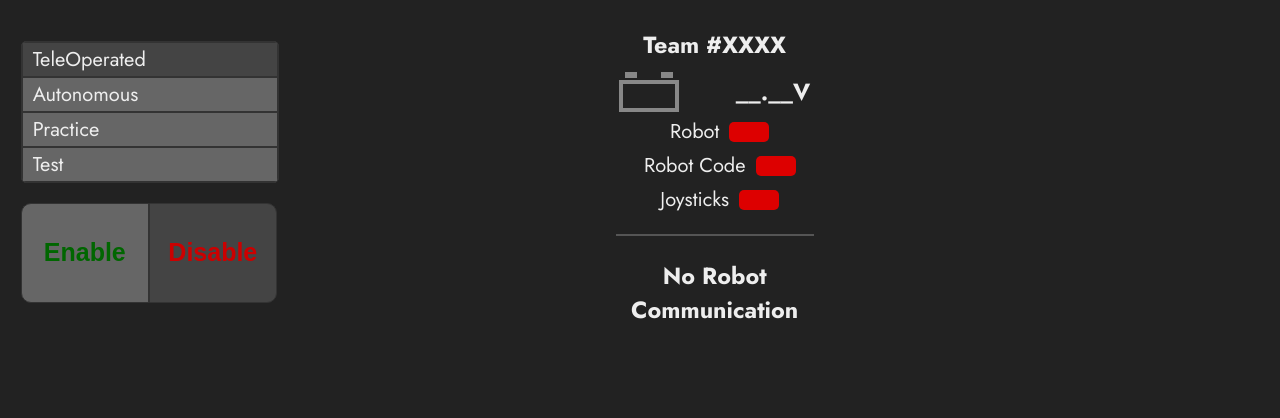
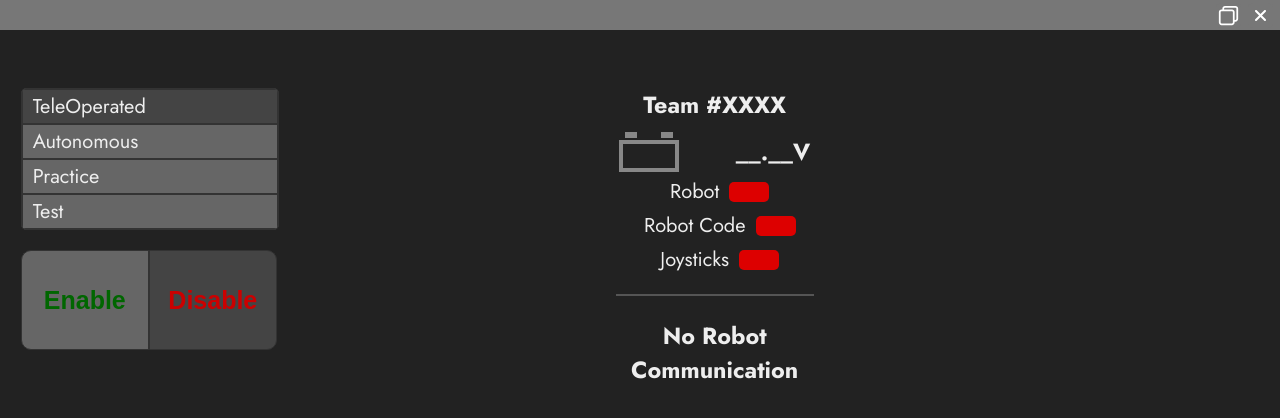
Before and after one commit to commonkestrel/windup, a plain HTML site: page frontend/index.html in a window 1280 px wide. Drawn offline with Linux system fonts and the light colour scheme.

Commit message:
add custom titlebar

```diff
--- a/frontend/index.css
+++ b/frontend/index.css
@@ -13,15 +13,49 @@ html, body {
     overflow: hidden;
     font-size: 20px;
     font-family: 'Jost';
+    padding-top: 1.5rem;
+}
+
+.titlebar {
+    position: fixed;
+    top: 0;
+    left: 0;
+    width: 100%;
+    height: 1.5rem;
+    user-select: none;
+    background-color: #777;
+    display: flex;
+    justify-content: end;
+    align-items: center;
+    padding-right: 1rem;
+}
+
+.titlebar-button {
+    height: 70%;
+    margin-right: 0.35rem;
+    cursor: pointer;
+    background-color: #777;
+    border-radius: 0.25rem;
+    padding: 0.1rem;
+    transition: background-color linear 0.5s;
+}
+
+.titlebar-button:hover {
+    background-color: #555;
+}
+
+.titlebar-button > img {
+    height: 100%;
 }
 
 .panel {
     height: 100vh;
     margin: 0;
+    padding: 0;
 }
 
 #left-panel {
-    padding: 1vw;
+    padding: 0 1vw;
     width: 45vw;
 }
 
--- a/frontend/index.html
+++ b/frontend/index.html
@@ -7,6 +7,21 @@
     <title>WindUp Driver Station</title>
 </head>
 <body>
+    <div data-tauri-drag-region id="titlebar" class="titlebar">
+        <div class="titlebar-button" id="titlebar-minimize">
+            <img
+                src="static/minimize.svg"
+                alt="minimize"
+            />
+        </div>
+        <div class="titlebar-button" id="titlebar-close">
+            <img
+                src="static/close.svg"
+                alt="close"
+            />
+        </div>
+    </div>
+
     <div id="left-panel" class="panel">
         <div class="tab-selectors">
             <div id="operation-selector" class="selector"></div>
--- a/frontend/index.js
+++ b/frontend/index.js
@@ -6,16 +6,25 @@ const appWindow = twin.appWindow;
     const monitor = await twin.currentMonitor();
     console.log(typeof twin);
     let size = monitor.size;
-    size.height *= 0.2;
-
-    console.log(Object.getOwnPropertyNames(twin))
+    size.height *= 0.3;
+    size.height += 2*1.5*remPixels();
 
     console.log(twin.setSize);
-    await twin.setSize(size);
+    await twin.appWindow.setSize(size);
 })()
 
 document.addEventListener("DOMContentLoaded", () => {
-    document.getElementById("teleop").addEventListener("click", () => {
+    document
+        .getElementById("titlebar-minimize")
+        .addEventListener("click", () => appWindow.minimize());
+
+    document
+        .getElementById("titlebar-close")
+        .addEventListener("click", () => appWindow.close());
+
+    document
+        .getElementById("teleop")
+        .addEventListener("click", () => {
             emit('modeChange', {
                 mode: 'teleop',
             });
@@ -23,7 +32,9 @@ document.addEventListener("DOMContentLoaded", () => {
             changeMode('teleop');
         });
 
-    document.getElementById("auto").addEventListener("click", () => {
+    document
+        .getElementById("auto")
+        .addEventListener("click", () => {
             emit('modeChange', {
                 mode: 'auto',
             });
@@ -31,7 +42,9 @@ document.addEventListener("DOMContentLoaded", () => {
             changeMode('auto');
         });
 
-    document.getElementById("practice").addEventListener("click", () => {
+    document
+        .getElementById("practice")
+        .addEventListener("click", () => {
             emit('modeChange', {
                 mode: 'practice',
             });
@@ -39,7 +52,9 @@ document.addEventListener("DOMContentLoaded", () => {
             changeMode('practice');
         });
 
-    document.getElementById("test").addEventListener("click", () => {
+    document
+        .getElementById("test")
+        .addEventListener("click", () => {
             emit('modeChange', {
                 mode: 'test',
             });
@@ -58,3 +73,7 @@ const changeMode = (selected) => {
         }
     }
 }
+
+const remPixels = () => {
+    return parseFloat(getComputedStyle(document.documentElement).fontSize);
+}
```
Also changed, not shown: src-tauri/tauri.conf.json (+9 -3 lines), frontend/static/close.svg (added), frontend/static/minimize.svg (added), 1 other file. Lines whose indentation alone changed are shown as unchanged.
